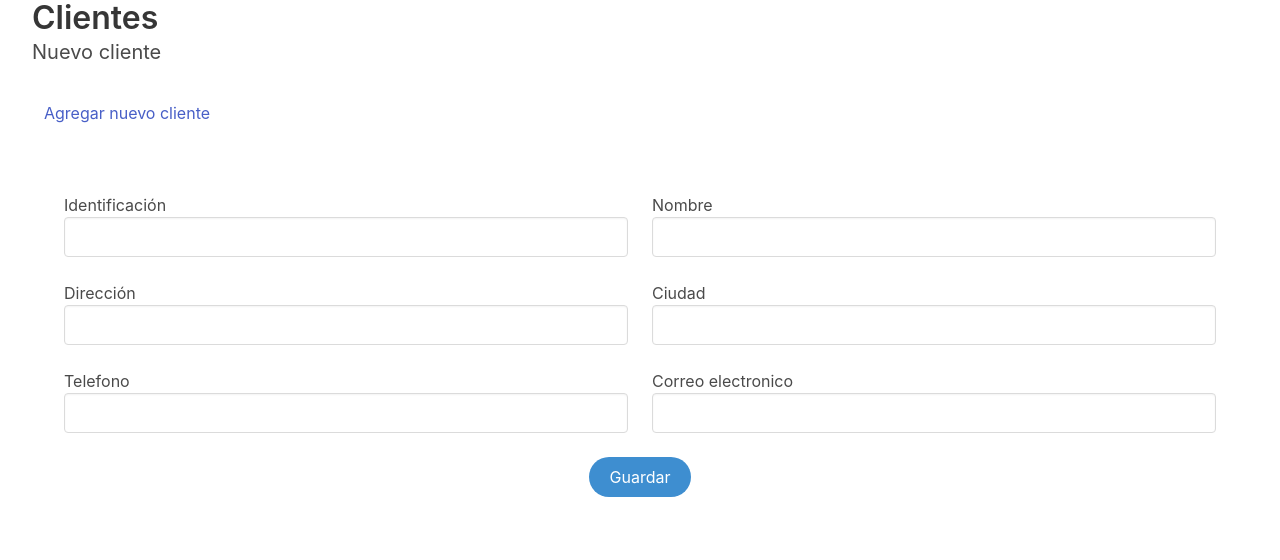
After one commit to Alberthluiiz/Sistema_Web_GIVZ, a PHP site: template vistas/cliente_new.php in a window 1280 px wide. The commit adds this page. Shown: the top 560 px of the page. Run offline with PHP 8.4, Linux system fonts and the light colour scheme; the template is opened without the code that fills it, so the values that code supplies are empty.

Commit message:
Diseño y codigo de la sección Clientes

```diff
--- /dev/null
+++ b/vistas/cliente_new.php
@@ -0,0 +1,64 @@
+<div class="container is-fluid mb-1">
+    <h1 class="title">Clientes</h1>
+    <h2 class="subtitle">Nuevo cliente</h2>
+    <div class=" column">
+        <a href="index.php?vista=cliente_new">Agregar nuevo cliente</a>
+    </div>
+</div>
+
+<div class="container pb-6 pt-1">
+    <div class="form-rest mb-6 mt-1"></div>
+    <form action="./php/cliente_guardar.php" method="POST" class="FormularioAjax" autocomplete="off">
+        <div class="columns">
+            <!-- Identificacion -->
+            <div class="column">
+                <div class="control">
+                    <label>Identificación</label>
+                    <input class="input" type="text" name="tcliente_identificacion" pattern="[0-9]{3,13}[- ]?[0-9]{3,7}[- ]?[0-9]{3,7}[- ]?[0-9]{1}" maxlength="40" required>
+                </div>
+            </div>
+            <!-- Nombre del cliente  -->
+            <div class="column">
+                <div class="control">
+                    <label>Nombre</label>
+                    <input class="input" type="text" name="tcliente_nombre" pattern="[a-zA-ZáéíóúÁÉÍÓÚñÑ ]{1,}" maxlength="40" required>
+                </div>
+            </div>
+        </div>
+        <div class="columns">
+            <!-- Dirección -->
+            <div class="column">
+                <div class="control">
+                    <label>Dirección</label>
+                    <input class="input" type="text" name="tcliente_direccion" pattern="[a-zA-Z0-9áéíóúÁÉÍÓÚñÑ.,\- ]{1,250}" maxlength="20" required>
+                </div>
+            </div>
+            <!-- Ciudad -->
+            <div class="column">
+                <div class="control">
+                    <label>Ciudad</label>
+                    <input class="input" type="text" name="tcliente_ciudad" pattern="[a-zA-ZáéíóúÁÉÍÓÚñÑ ]{1,}" maxlength="70" required>
+                </div>
+            </div>
+        </div>
+        <div class="columns">
+            <!-- Telefono -->
+            <div class="column">
+                <div class="control">
+                    <label>Telefono</label>
+                    <input class="input" type="text" name="tcliente_telefono" pattern="[0-9]{7,12}" maxlength="100" required>
+                </div>
+            </div>
+            <!-- Correo electronico -->
+            <div class="column">
+                <div class="control">
+                    <label>Correo electronico</label>
+                    <input class="input" type="email" name="tcliente_email" maxlength="70">
+                </div>
+            </div>
+        </div>
+        <p class="has-text-centered">
+            <button type="submit" class="button is-info is-rounded">Guardar</button>
+        </p>
+    </form>
+</div>
--- /dev/null
+++ b/vistas/venta_new.php
@@ -0,0 +1 @@
+Hola Mundo Venta
```
Also changed, not shown: inc/navbar.php (+12 -10 lines), php/cliente_guardar.php (added, +139 -0 lines).
